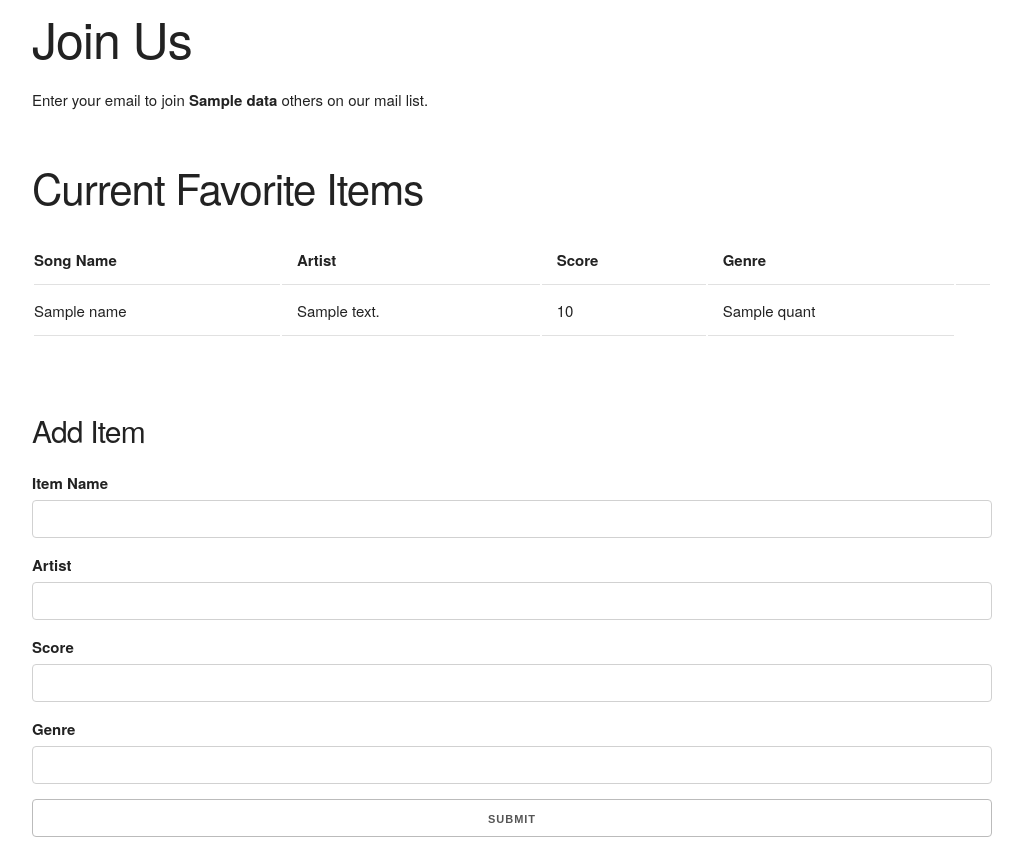
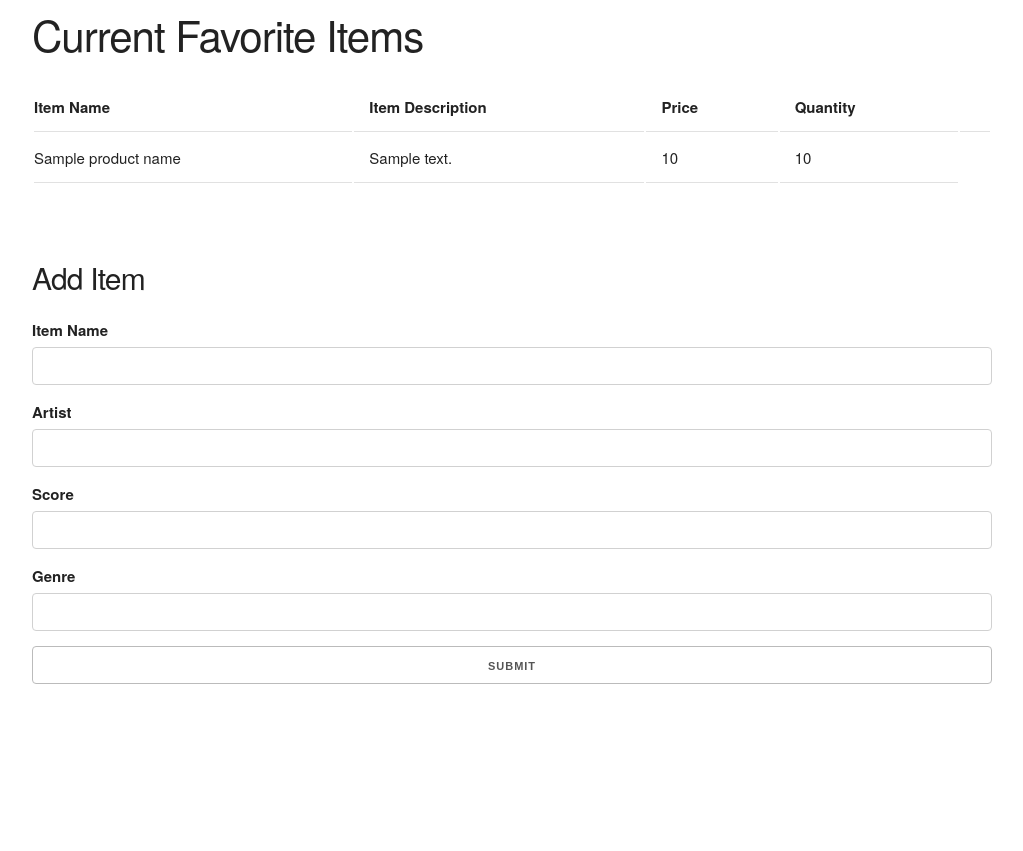
Before and after one commit to adamlacasse/bamazon-library, a Node server app: template views/test.ejs in a window 1280 px wide. Shown: the top 851 px of the page, without its empty margins (128-1151 px from the left). After the commit the page ends 684 px from the top, so only its background shows below. Run offline with Node 20, Linux system fonts and the light colour scheme; the template is opened without the code that fills it: most values are stand-ins (such as "Sample title", 1, 10 or a date in 2020).

Commit message:
some progress; much confusion

```diff
--- a/app.js
+++ b/app.js
@@ -57,12 +57,12 @@ app.get("/joke", (req, results) => {
 app.post("/register", (request, results) => {
 var item = {
   image: request.body.image,
-  product_name: request.body.name,
-  product_desc: request.body.desc,
-  department_name: request.body.dept,
-  consumer_price: request.body.price,
-  stock_quantity: request.body.quant,
-  business_cost: request.body.cost
+  product_name: request.body.product_name,
+  product_desc: request.body.product_desc,
+  department_name: request.body.department_name,
+  consumer_price: request.body.consumer_price,
+  stock_quantity: request.body.stock_quantity,
+  business_cost: request.body.business_cost
 };
   console.log(JSON.stringify(request.body));
   // var s = {email: req.body.email};
@@ -75,16 +75,16 @@ var item = {
       throw err;
     }
     console.log(result);
-  })
-  //
-  results.render('test', {
+  }); // end of connection.query
+
+  results.render('test', {data:5,
     image: request.body.image,
-    product_name: request.body.name,
-    product_desc: request.body.desc,
-    department_name: request.body.dept,
-    consumer_price: request.body.price,
-    stock_quantity: request.body.quant,
-    business_cost: request.body.cost
+    product_name: request.body.product_name,
+    product_desc: request.body.product_desc,
+    department_name: request.body.department_name,
+    consumer_price: request.body.consumer_price,
+    stock_quantity: request.body.stock_quantity,
+    business_cost: request.body.business_cost
   })
 });
 /*
--- a/views/test.ejs
+++ b/views/test.ejs
@@ -1,11 +1,3 @@
-<!-- <h1>Join Us</h1>
-<p class="lead">Enter your email to join
-  <strong><%=data%> </strong> others on our mail list.</p>
-<form action="/register" method="post">
-  <input type="text" class="form" name="email" placeholder="Enter your email">
-  <button>Join Now</button>
-</form>
- -->
  <!DOCTYPE html>
 <html lang="en">
 <head>
@@ -36,25 +28,21 @@
     <div>
         <table class="u-full-width">
             <thead>
-              <h1>Join Us</h1>
-<p class="lead">Enter your email to join
-  <strong><%=data%> </strong> others on our mail list.</p>
-  <br>
               <h2>Current Favorite Items</h2>
               <tr>
-                <th>Song Name</th>
-                <th>Artist</th>
-                <th>Score</th>
-                <th>Genre</th>
+                <th>Item Name</th>
+                <th>Item Description</th>
+                <th>Price</th>
+                <th>Quantity</th>
                 <th></th>
               </tr>
             </thead>
             <tbody id="song-list">
               <t>
-                <td><%=name%></td>
-                <td><%=desc%></td>
-                <td><%=price%></td>
-                <td><%=quant%></td>
+                <td><%=product_name%></td>
+                <td><%=product_desc%></td>
+                <td><%=consumer_price%></td>
+                <td><%=stock_quantity%></td>
               </tr>
             </tbody>
           </table>
```
Also changed, not shown: views/home.ejs (+5 -13 lines).
